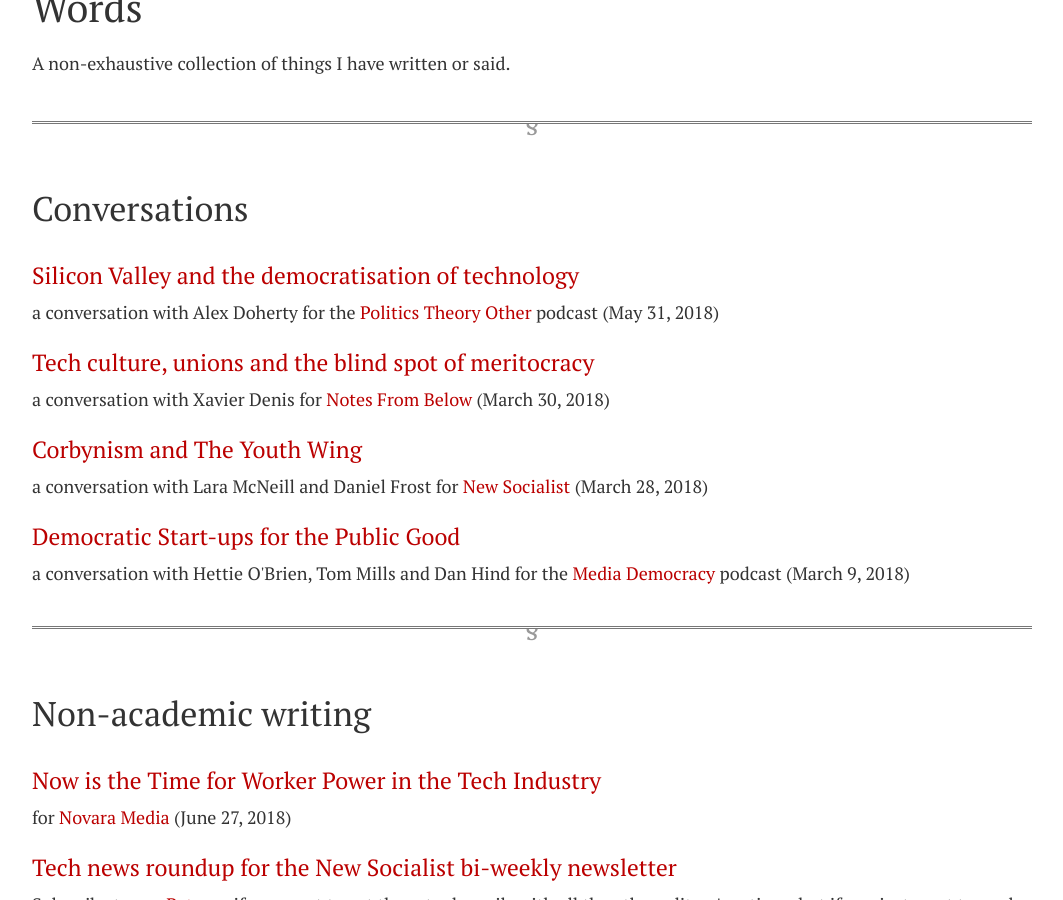
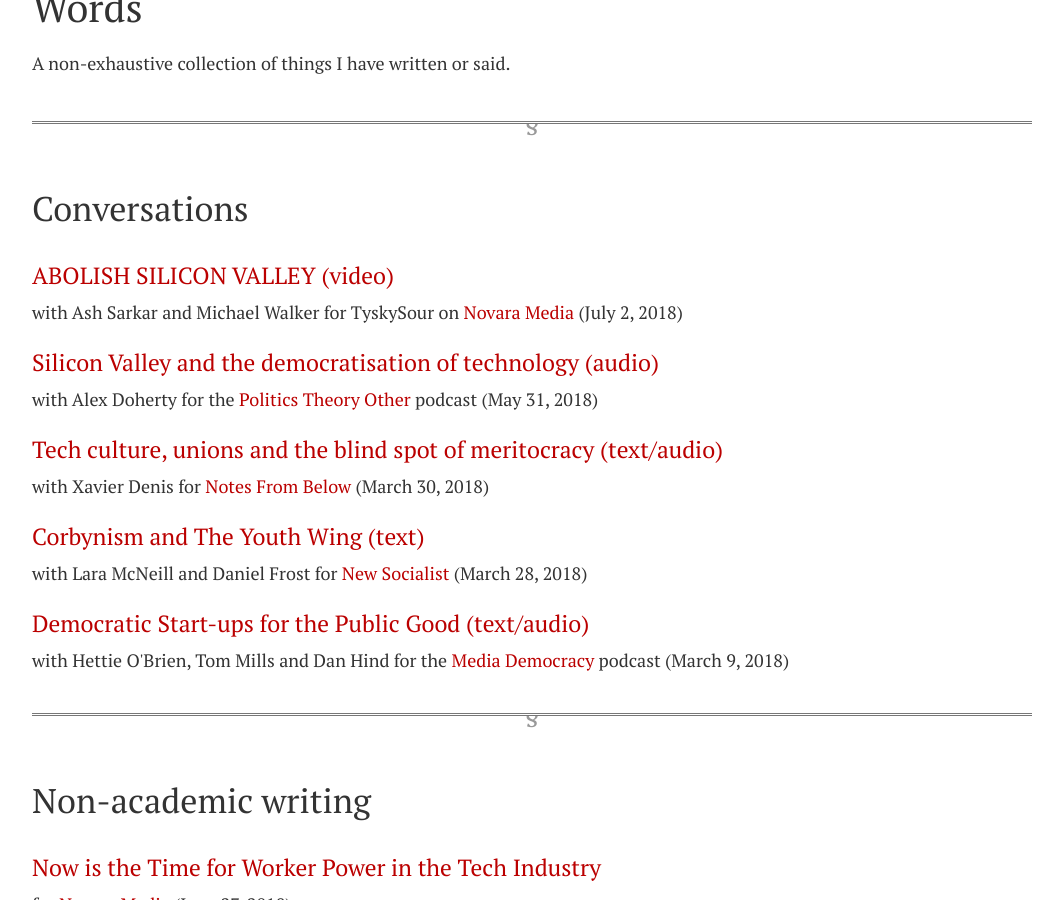
Before and after one commit to dellsystem/dellsystem.github.io, a Jekyll site: the page built from words.html, in a window 1280 px wide and 900 px high, scrolled down 261 px. Shown: the whole window, without its empty margins (108-1171 px from the left). Built offline with Jekyll 4.4.1, drawn with Linux system fonts in a browser that asks for light colours; nearby versions of some CDN libraries.

Commit message:
Update conversations section of words.html

```diff
--- a/words.html
+++ b/words.html
@@ -12,42 +12,53 @@ title: Words
 
 <dl class="vertical">
 <dt>
-    <a href="https://soundcloud.com/poltheoryother/9-wendy-liu-on-silicon-valley-and-the-democratisation-of-technology">
-        Silicon Valley and the democratisation of technology
+    <a href="https://www.youtube.com/watch?v=bzqSd86JYfA">
+        ABOLISH SILICON VALLEY (video)
     </a>
 </dt>
 <dd>
-    a conversation with Alex Doherty for the
+    with Ash Sarkar and Michael Walker for TyskySour on
+    <a href="http://novaramedia.com/">Novara Media
+</a>
+    (July 2, 2018)
+</dd>
+<dt>
+    <a href="https://soundcloud.com/poltheoryother/9-wendy-liu-on-silicon-valley-and-the-democratisation-of-technology">
+        Silicon Valley and the democratisation of technology (audio)
+    </a>
+</dt>
+<dd>
+    with Alex Doherty for the
     <a href="https://soundcloud.com/poltheoryother">Politics Theory Other</a> podcast
     (May 31, 2018)
 </dd>
 <dt>
     <a href="http://notesfrombelow.org/article/tech-culture-unions-meritocracy">
-        Tech culture, unions and the blind spot of meritocracy
+        Tech culture, unions and the blind spot of meritocracy (text/audio)
     </a>
 </dt>
 <dd>
-    a conversation with Xavier Denis for
+    with Xavier Denis for
     <a href="https://notesfrombelow.org">Notes From Below</a>
     (March 30, 2018)
 </dd>
 <dt>
     <a href="https://newsocialist.org.uk/corbynism-and-the-youth-wing/">
-        Corbynism and The Youth Wing
+        Corbynism and The Youth Wing (text)
     </a>
 </dt>
 <dd>
-    a conversation with Lara McNeill and Daniel Frost for
+    with Lara McNeill and Daniel Frost for
     <a href="https://newsocialist.org.uk/">New Socialist</a>
     (March 28, 2018)
 </dd>
 <dt>
     <a href="/democratic-startups-for-the-public-good">
-        Democratic Start-ups for the Public Good
+        Democratic Start-ups for the Public Good (text/audio)
     </a>
 </dt>
 <dd>
-    a conversation with Hettie O'Brien, Tom Mills and Dan Hind
+    with Hettie O'Brien, Tom Mills and Dan Hind
     for the <a href="https://twitter.com/mediademocrat">Media Democracy</a> podcast
     (March 9, 2018)
 </dd>
```
